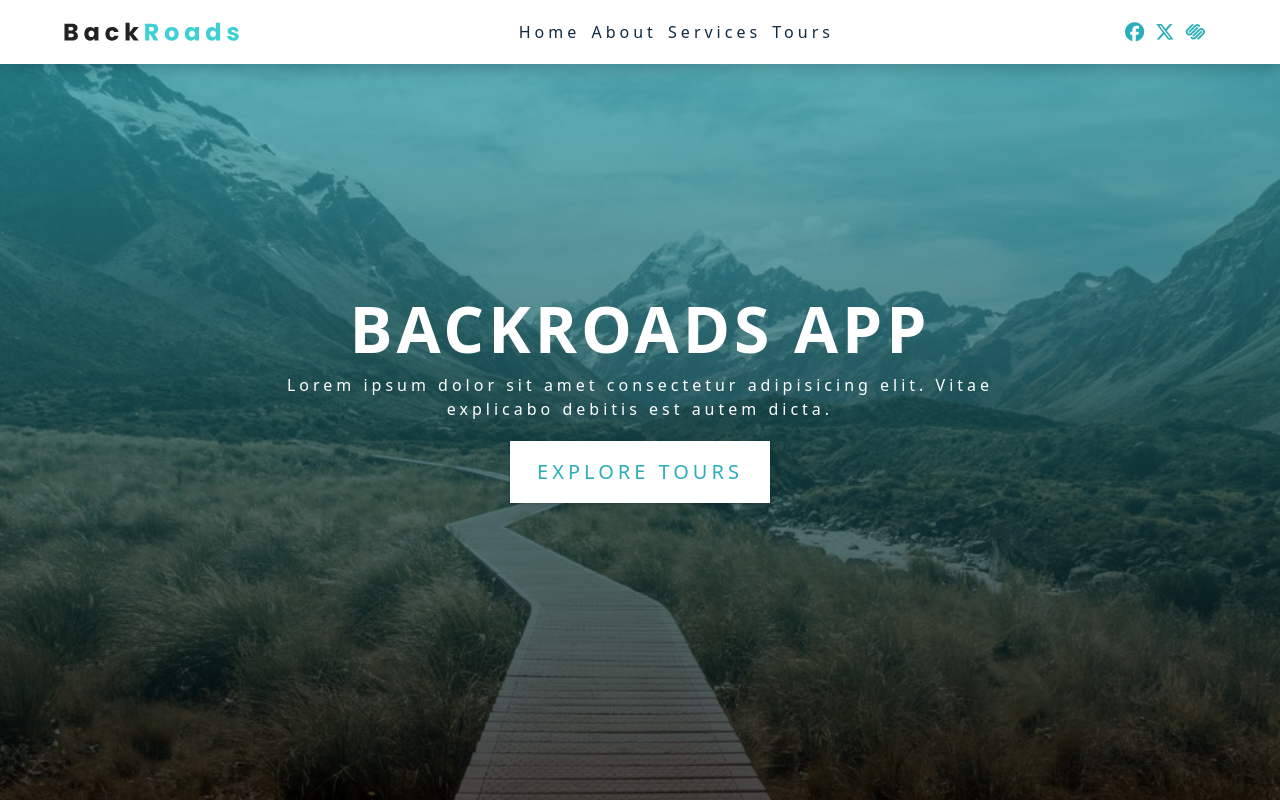
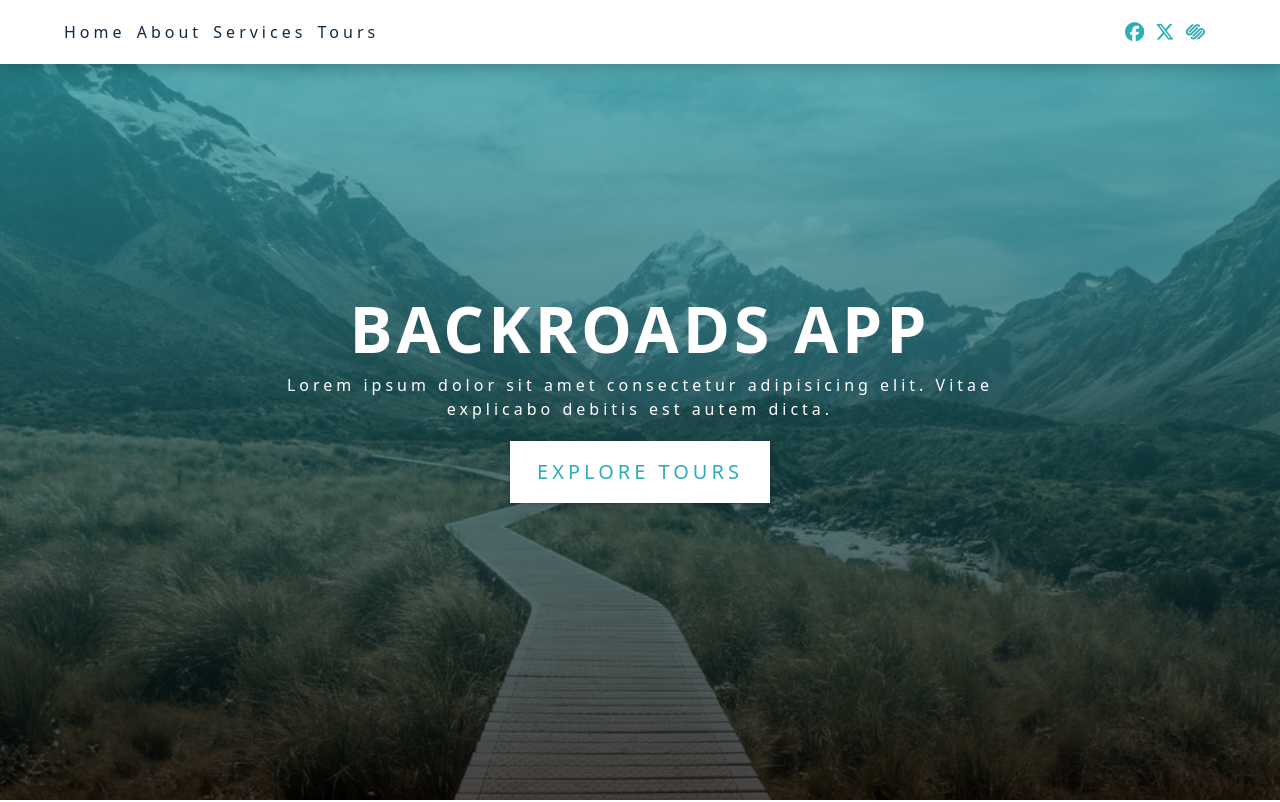
Before and after one commit to taraalleah/Week3-fe-pair-programming, a React (Vite) app in the folder week3-fe-pair-programming/: page / in a window 1280 px wide. Shown: the top 802 px of the page. Built offline with nearby package versions, Linux system fonts and the light colour scheme.

Commit message:
Iteration 7

```diff
--- a/week3-fe-pair-programming/src/components/Navbar.jsx
+++ b/week3-fe-pair-programming/src/components/Navbar.jsx
@@ -6,18 +6,11 @@ const Navbar = () => {
   return (
     <nav className='navbar'>
       <div className='nav-center'>
-        <div className='nav-header'>
-          <img src={logo} className='nav-logo' alt='backroads' />
-          <button type='button' className='nav-toggle' id='nav-toggle'>
-            <i className='fas fa-bars'></i>
-          </button>
-        </div>
-
         <PageLinks parentClass='nav-links' itemClass='nav-link' />
         <SocialLinks parentClass='nav-icons' itemClass='nav-icon' />
       </div>
     </nav>
-  )
+  );
 }
 
-export default Navbar
+export default Navbar;
```
